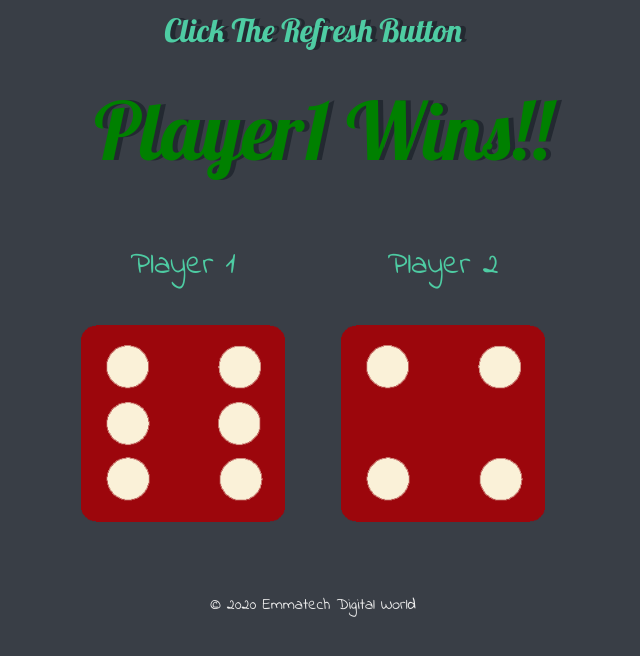
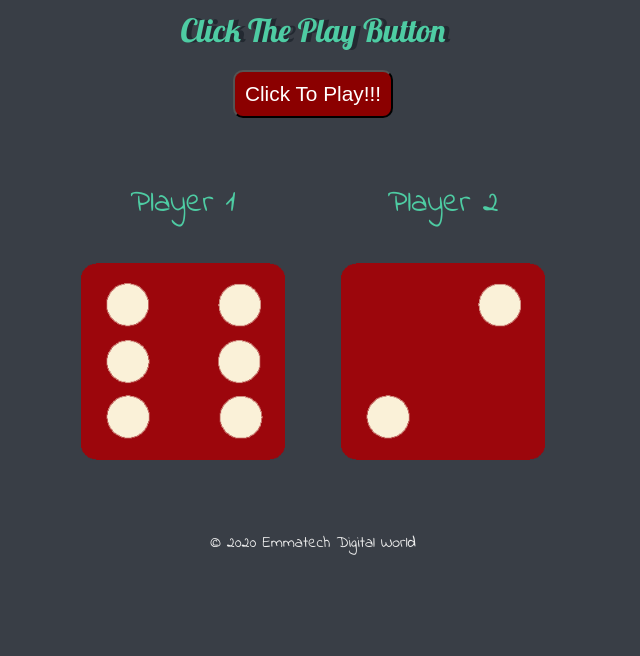
Before and after one commit to Noble-247/Dice-Game, a plain HTML site: page index.html in a window 1280 px wide. Shown: the whole page, without its empty margins (327-967 px from the left). Drawn offline with Linux system fonts and the light colour scheme.

Commit message:
Added Play button (playGame function) to the DiceGame

```diff
--- a/index.html
+++ b/index.html
@@ -10,7 +10,8 @@
 
 <body>
     <main>
-        <h2 class="introduction">Click The Refresh Button</h2>
+        <h2 class="introduction">Click The Play Button</h2>
+        <button id="play-button">Click To Play!!!</button>
         <h1 id="winner"></h1>
 
         <div class="dice">
--- a/main.js
+++ b/main.js
@@ -1,3 +1,7 @@
+var playButton = document.querySelector("#play-button").addEventListener("click", playGame);
+
+
+function playGame() {
     /** FIRST DICE */
     var randomNumber1 = Math.floor(Math.random() * 6) + 1; // +1 is used to make the random numbers from 1 to 6
     randomImageSource1 = "images/dice" + randomNumber1 + ".png"; //targets the dice1-dice6 image
@@ -31,3 +35,4 @@ else {
         winnerNotice.innerHTML = "Heads Up, It's a draw!!"
         winnerNotice.style.color = "orange";
     }
+}
--- a/styles.css
+++ b/styles.css
@@ -12,6 +12,17 @@ main {
     width: 70%;
     margin: auto;
     text-align: center;
+}
+
+button#play-button {
+    margin-top: 10px;
+    padding: 10px;
+    color: white;
+    background-color: darkred;
+    font-family: Arial, Helvetica, sans-serif;
+    font-size: 1.3rem;
+    border-radius: 10px;
+    cursor: pointer;
 }
 
 h1 {
```
Lines whose indentation alone changed are shown as unchanged.
